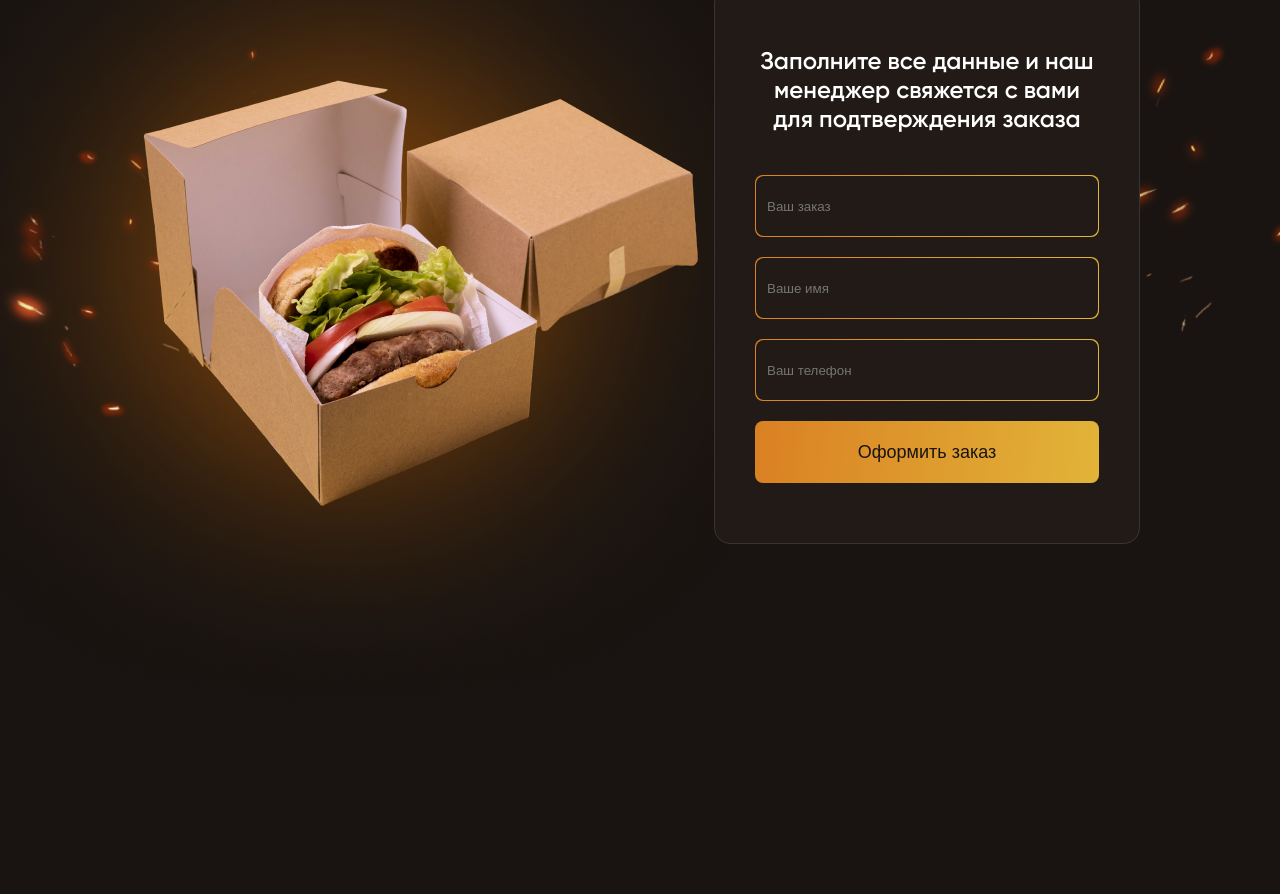
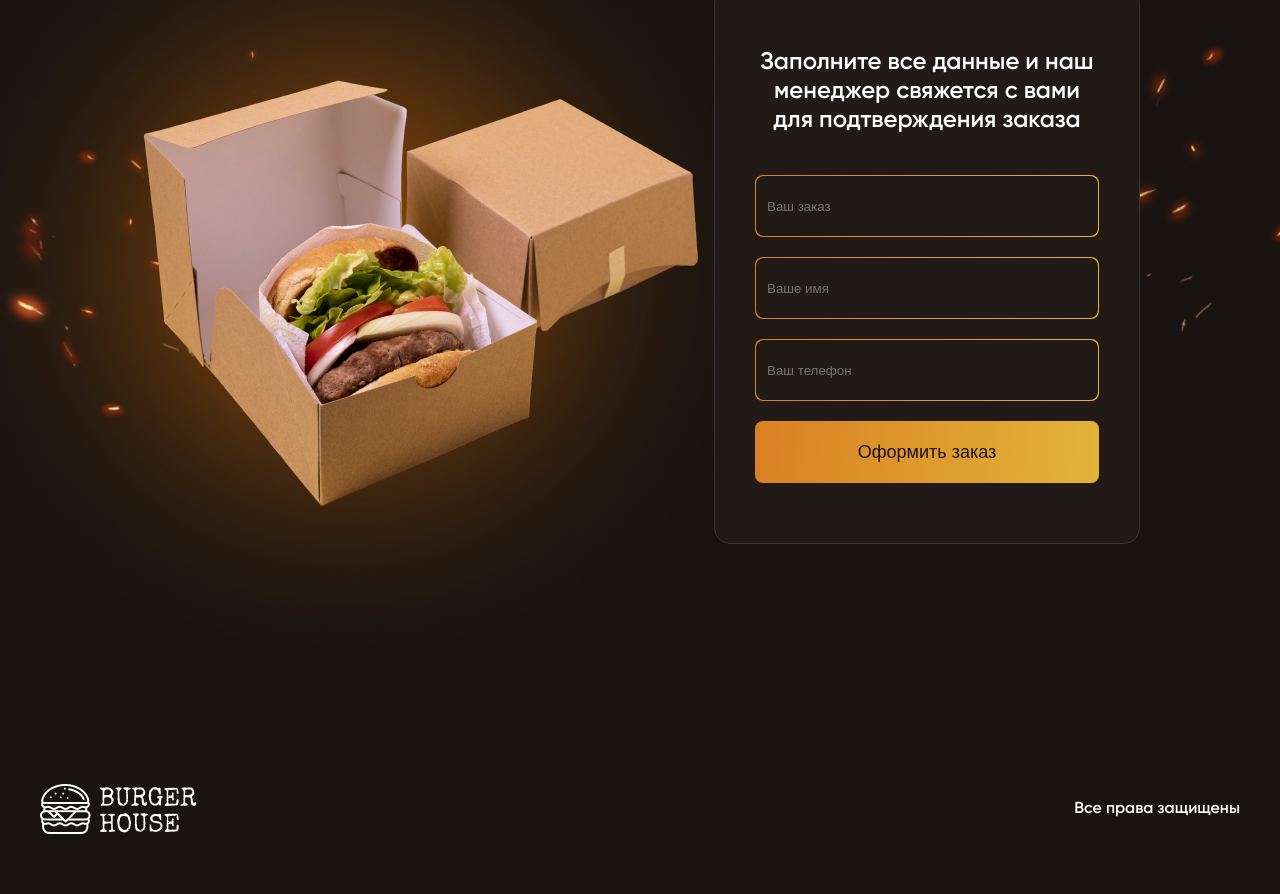
Before and after one commit to Evgenia-cyber/hamburger, a plain HTML site: page index.html in a window 1280 px wide. Shown: the part 3327-4221 px from the top of the page. Before the commit the page ends 4051 px from the top, so only its background shows below. Drawn offline with Linux system fonts and the light colour scheme.

Commit message:
add html and css for footer

```diff
--- a/index.html
+++ b/index.html
@@ -315,7 +315,11 @@
       <section class="bg order">
         <div class="container">
           <h2 class="title">оформление заказа</h2>
-          <img class="order-image" src="images/order_image.png" alt="burger in the box">
+          <img
+            class="order-image"
+            src="images/order_image.png"
+            alt="burger in the box"
+          />
           <form class="order-form">
             <div class="order-form-text">
               Заполните все данные и наш менеджер свяжется с вами для
@@ -336,6 +340,15 @@
           </form>
         </div>
       </section>
+      <!-- footer -->
+      <footer class="footer">
+        <div class="container">
+          <div class="logo">
+            <img src="images/Logo.png" alt="logo" />
+          </div>
+          <div class="rights">Все права защищены</div>
+        </div>
+      </footer>
     </section>
   </body>
 </html>
--- a/styles/style.css
+++ b/styles/style.css
@@ -334,3 +334,19 @@ body {
   width: 344px;
   height: 62px;
 }
+
+/* footer */
+.footer {
+  padding: 60px 0;
+}
+
+.footer .container {
+  display: flex;
+  align-items: center;
+  justify-content: space-between;
+}
+
+.rights {
+  font-size: 16px;
+  line-height: 20px;
+}
```
